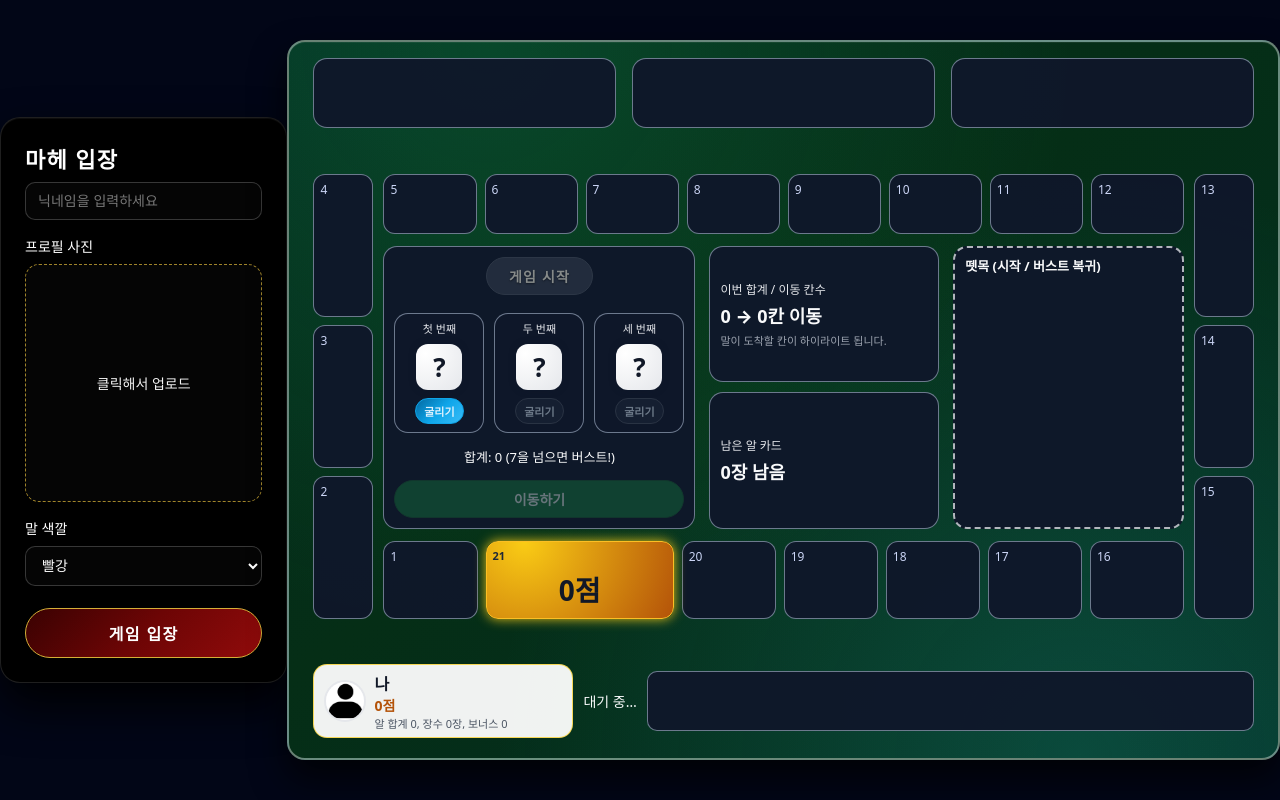
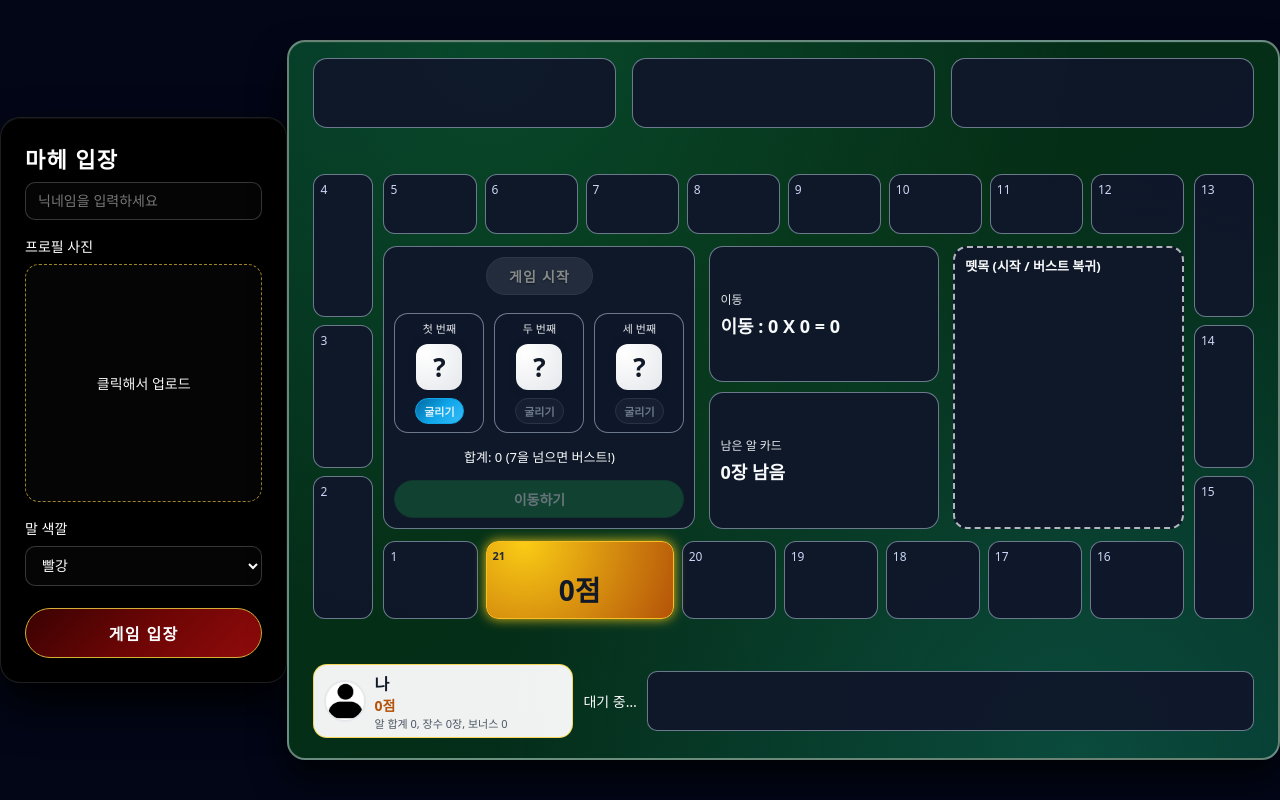
Before and after one commit to nomtekcop/Mahe_n, a website: page public/index.html in a window 1280 px wide. Drawn offline with nearby package versions, Linux system fonts and the light colour scheme.

Commit message:
Update index.html

```diff
--- a/public/index.html
+++ b/public/index.html
@@ -767,15 +767,12 @@
             <!-- 가운데: 이동 요약 / 남은 카드 -->
             <div id="summary-panel">
               <div class="summary-box">
-                <div class="summary-title">이번 합계 / 이동 칸수</div>
-                <div class="summary-main">
-                  <span id="dice-sum">0</span>
-                  <span id="move-distance">→ 0칸 이동</span>
-                </div>
-                <div class="summary-sub">
-                  말이 도착할 칸이 하이라이트 됩니다.
-                </div>
-              </div>
+  <div class="summary-title">이동</div>
+  <!-- 숫자 표현만 딱 나오도록 -->
+  <div class="summary-main" id="move-distance">
+    이동 : 0 X 0 = 0
+  </div>
+</div>
 
               <div class="summary-box">
                 <div class="summary-title">남은 알 카드</div>
```
